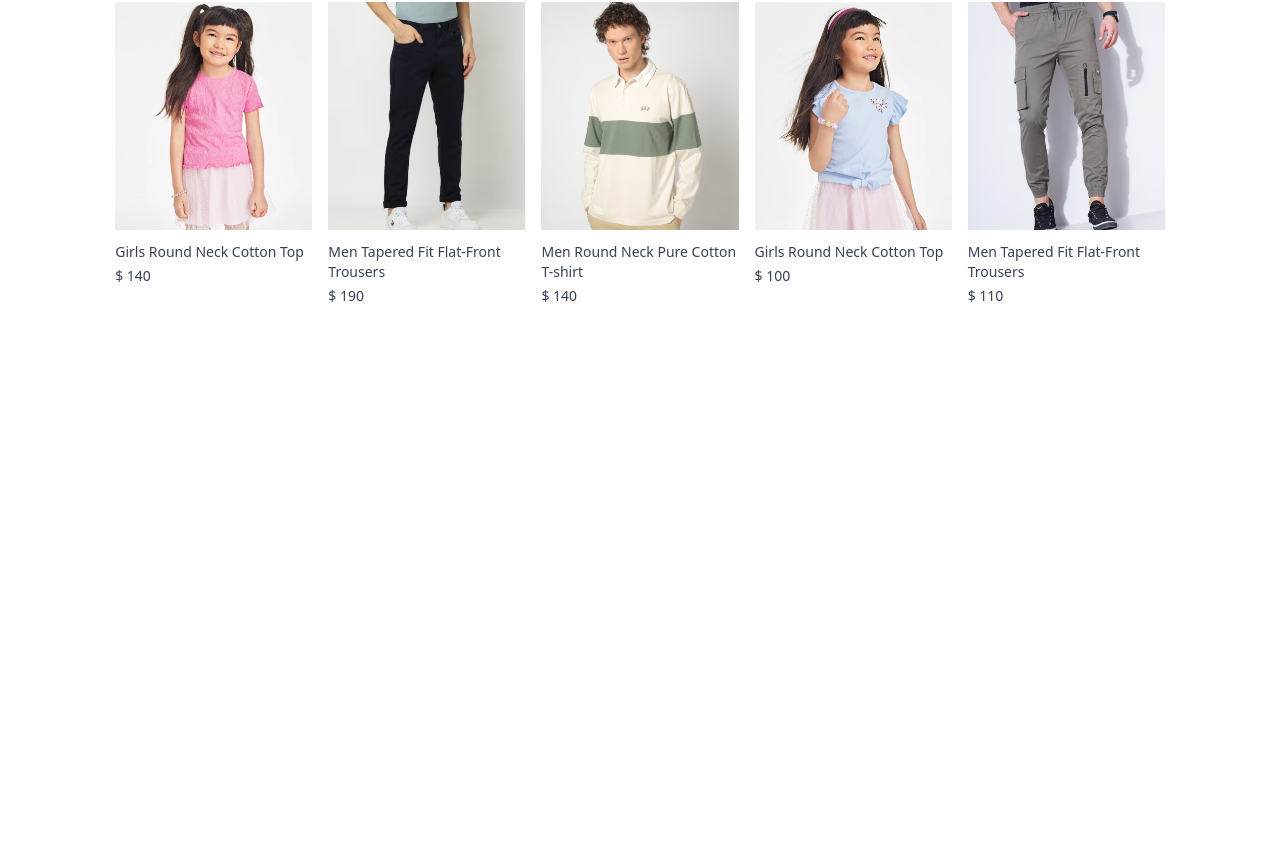
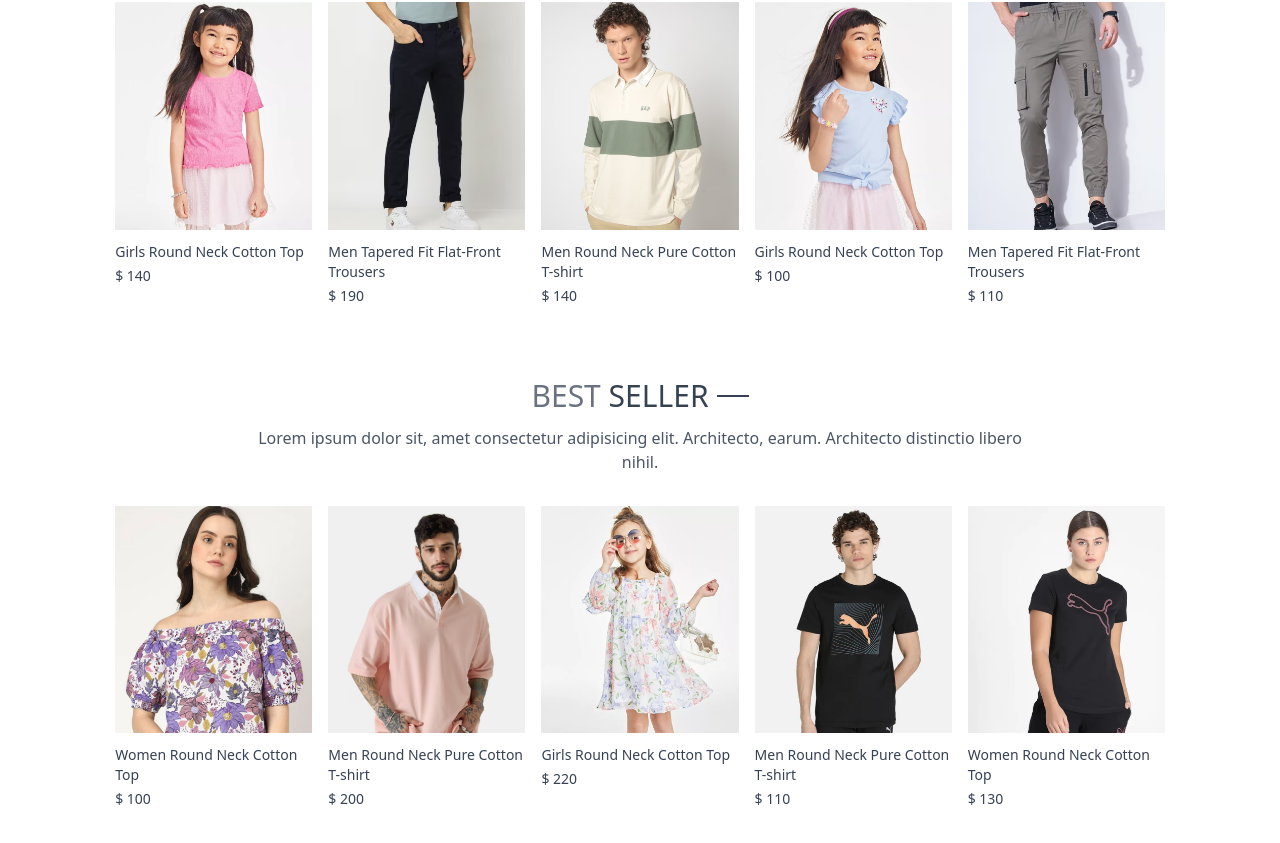
Before and after one commit to Nitishjhaa/full-stack-project, a React (Vite) app in the folder e-commerce/Frontend/: page / in a window 1280 px wide. Shown: the part 1126-1969 px from the top of the page. Before the commit the page ends 1472 px from the top, so only its background shows below. Built offline with nearby package versions, Linux system fonts and the light colour scheme.

Commit message:
made some progress in e-commerce

```diff
--- a/e-commerce/Frontend/src/components/Bestseller.jsx
+++ b/e-commerce/Frontend/src/components/Bestseller.jsx
@@ -1,11 +1,35 @@
-import React, { useContext } from 'react'
+import { useContext, useEffect, useState } from 'react'
+import { ShopContext } from '../context/ShopContext'
+import Title from './Title';
+import ProductItems from './ProductItems';
 
 const Bestseller = () => {
 
-    const {product} = useContext(S)
+  const { products } = useContext(ShopContext);
+
+  const [bestSeller, setBestSeller] = useState([])
+
+  useEffect(() => {
+    const bestProduct = products.filter((i) => (i.bestseller));
+    setBestSeller(bestProduct.slice(0, 5))
+  }, [])
 
   return (
-    <div>
+    <div className='my-10'>
+      <div className='text-center text-3xl py-8'>
+        <Title text1={"BEST"} text2={"SELLER"} />
+        <p className='w-3/4 m-auto text-xs sm:text-sm md:text-base text-gray-600'>
+          Lorem ipsum dolor sit, amet consectetur adipisicing elit. Architecto, earum. Architecto distinctio libero nihil.
+        </p>
+      </div>
+
+      <div className='grid grid-cols-2 sm:grid-cols-3 md:grid-cols-4 lg:grid-cols-5 gap-4 gap-y-6'>
+        {
+          bestSeller.map((item, index) => (
+            <ProductItems key={index} id = {item.id} image = {item.image} name= {item.name} price={item.price} />
+          ))
+        }
+      </div>
 
     </div>
   )
--- a/e-commerce/Frontend/src/pages/Home.jsx
+++ b/e-commerce/Frontend/src/pages/Home.jsx
@@ -1,12 +1,14 @@
 import React from 'react'
 import Hero from '../components/Hero'
 import LatestCollection from '../components/LatestCollection'
+import Bestseller from '../components/Bestseller'
 
 const Home = () => {
   return (
     <div>
       <Hero />
       <LatestCollection />
+      <Bestseller />
     </div>
   )
 }
```
